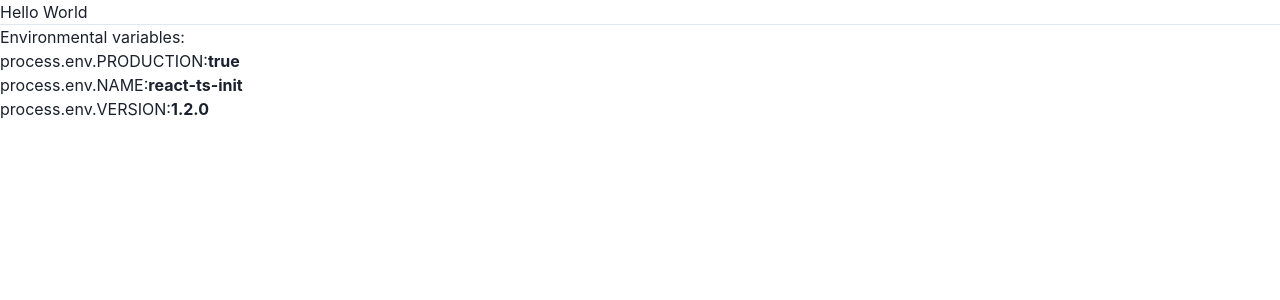
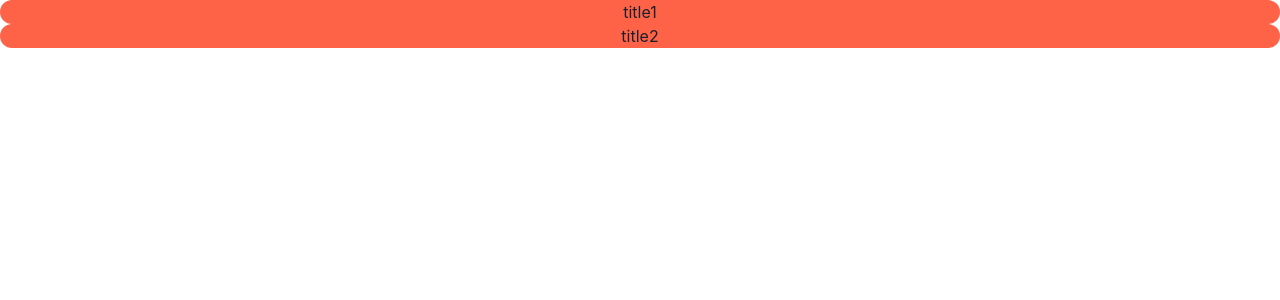
Before and after one commit to NULL-header/null-header.github.io, a React app: page / in a window 1280 px wide. Shown: the top 300 px of the page. Built offline with nearby package versions, Linux system fonts and the light colour scheme.

Commit message:
feat: menu base #6

```diff
--- a/src/app.tsx
+++ b/src/app.tsx
@@ -1,6 +1,7 @@
 import React from "react";
 import { extendTheme, Box, ChakraProvider } from "@chakra-ui/react";
-import { HelloWorld } from "./components/HelloWorld";
+import { Menu } from "./components/content-tree/menu";
+import { Content } from "./components/content-tree/content";
 
 const theme = extendTheme({
   styles: {
@@ -16,7 +17,7 @@ const theme = extendTheme({
 export const App = () => (
   <ChakraProvider theme={theme}>
     <Box height="100vh" width="100vw">
-      <HelloWorld />
+      <Menu itemRecord={{ title1: Content, title2: Content }} />
     </Box>
   </ChakraProvider>
 );
--- /dev/null
+++ b/src/components/content-tree/content.tsx
@@ -0,0 +1,11 @@
+import React, { useMemo } from "react";
+import { Circle } from "@chakra-ui/react";
+
+interface ContentProps {
+  title: string;
+}
+
+export const Content = (props: ContentProps) => {
+  const { title } = props;
+  return <Circle bg="tomato">{title}</Circle>;
+};
--- /dev/null
+++ b/src/components/content-tree/menu.tsx
@@ -0,0 +1,16 @@
+import React, { useMemo } from "react";
+import { Box } from "@chakra-ui/react";
+
+type Item = React.FC<{ title: string }>;
+
+interface MenuProps {
+  itemRecord: Record<string, Item>;
+}
+
+export const Menu = ({ itemRecord }: MenuProps) => (
+  <Box>
+    {Object.entries(itemRecord).map(([title, C]) => (
+      <C key={title} title={title} />
+    ))}
+  </Box>
+);
```
